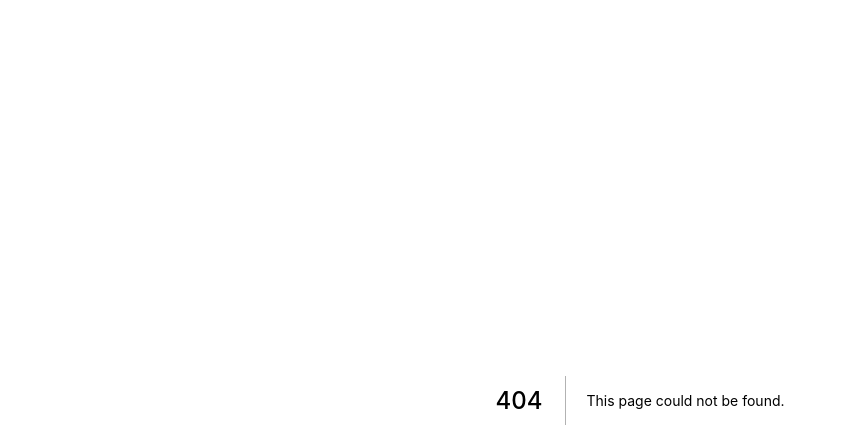
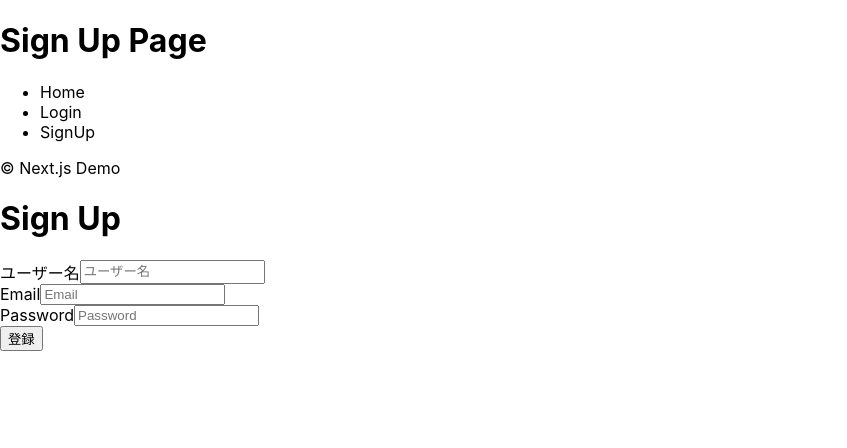
Before and after one commit to nabeo654147/ChaChatWine, a Next.js app: page /signUpPage in a window 1280 px wide. Before the commit this address had no page. Shown: the top 448 px of the page, without its empty margins (0-847 px from the left). Built offline with nearby package versions, Linux system fonts and the light colour scheme.

Commit message:
ページ概要

```diff
--- /dev/null
+++ b/components/inputForm.tsx
@@ -0,0 +1,32 @@
+import React,{ VFC } from 'react';
+import styled from 'styled-components';
+
+type Props = {
+   name: string;
+   type: string;
+   placeholder: string;
+   inputFormTitle: string;
+}
+
+export const InputForm: VFC<Props> = ({
+  name,
+  type,
+  placeholder,
+  inputFormTitle,
+}) => {
+  return (
+    <FormWrap>
+      <label htmlFor={type}>{inputFormTitle}</label>
+      <input
+        name={name}
+        type={type}
+        placeholder={placeholder}
+      />
+    </FormWrap>
+  )
+}
+
+const FormWrap = styled.div`
+  display: flex;
+  /* justify-content: space-between; */
+`
--- /dev/null
+++ b/components/layout.tsx
@@ -0,0 +1,34 @@
+import type { NextPage } from 'next';
+import React, { ReactNode, VFC } from 'react';
+import Head from 'next/head';
+import Link from 'next/link';
+
+type Props = {
+  title?: string;
+  description?: string;
+  children?: React.ReactNode;
+}
+
+export const Layout = ({ title, children, description }: Props) => {
+  const pageTitel = title || 'ホームページタイトル'
+  return (
+    <>
+      <Head>
+        <title>{ pageTitel }</title>
+        <meta name='description' content={ description || 'ホームページ概要 ' } />
+      </Head>
+      <header>
+        <h1>{ pageTitel }</h1>
+      </header>
+      <nav>
+        <ul>
+          <li><Link href='/'>Home</Link></li>
+          <li><Link href='/loginPage'>Login</Link></li>
+          <li><Link href='/signUpPage'>SignUp</Link> </li>
+        </ul>
+      </nav>
+      <main>{ children }</main>
+      <footer>&copy; Next.js Demo</footer>
+    </>
+  )
+}
--- a/next.config.js
+++ b/next.config.js
@@ -1,4 +1,8 @@
 /** @type {import('next').NextConfig} */
 module.exports = {
   reactStrictMode: true,
+  experimental: {
+    // Enables the styled-components SWC transform
+    styledComponents: true
+  }
 }
--- a/package.json
+++ b/package.json
@@ -8,9 +8,12 @@
     "lint": "next lint"
   },
   "dependencies": {
+    "@types/styled-components": "^5.1.15",
+    "babel-plugin-styled-components": "^1.13.3",
     "next": "12.0.3",
     "react": "17.0.2",
-    "react-dom": "17.0.2"
+    "react-dom": "17.0.2",
+    "styled-components": "^5.3.3"
   },
   "devDependencies": {
     "@types/node": "^16.11.7",
--- /dev/null
+++ b/pages/_document.tsx
@@ -0,0 +1,30 @@
+import Document, { DocumentContext } from 'next/document';
+import { ServerStyleSheet } from 'styled-components';
+
+export default class MyDocument extends Document {
+  static async getInitialProps(ctx: DocumentContext) {
+    const sheet = new ServerStyleSheet();
+    const originalRenderPage = ctx.renderPage;
+
+    try {
+      ctx.renderPage = () =>
+        originalRenderPage({
+          enhanceApp: (App) => (props) =>
+            sheet.collectStyles(<App {...props} />),
+        });
+
+      const initialProps = await Document.getInitialProps(ctx);
+      return {
+        ...initialProps,
+        styles: (
+          <>
+            {initialProps.styles}
+            {sheet.getStyleElement()}
+          </>
+        ),
+      };
+    } finally {
+      sheet.seal();
+    }
+  }
+}
--- /dev/null
+++ b/pages/signUpPage.tsx
@@ -0,0 +1,40 @@
+import { NextPage } from 'next';
+import { VFC } from 'react';
+import { Layout } from '../components/layout';
+import { InputForm } from '../components/inputForm';
+
+const SignUpPage: VFC<NextPage> = () => {
+  return (
+    <>
+      <Layout
+        title='Sign Up Page'
+        description='新規登録用のページ'
+      >
+      </Layout>
+      <h1>Sign Up</h1>
+      <form>
+        <InputForm
+          name={'userName'}
+          type={'text'}
+          placeholder={'ユーザー名'}
+          inputFormTitle={'ユーザー名'}
+        />
+        <InputForm
+          name={'email'}
+          type={'email'}
+          placeholder={'Email'}
+          inputFormTitle={'Email'}
+        />
+        <InputForm
+          name={'password'}
+          type={'password'}
+          placeholder={'Password'}
+          inputFormTitle={'Password'}
+        />
+        <button type='submit'>登録</button>
+      </form>
+    </>
+  )
+}
+
+export default SignUpPage;
```
Also changed, not shown: pages/chatPage.tsx (added, +9 -0 lines), pages/index.tsx (+13 -67 lines), pages/logPage.tsx (added, +9 -0 lines), pages/loginPage.tsx (added, +36 -0 lines), .babelrc (added), 2 other files (tests, documents, lock files or other folders).
